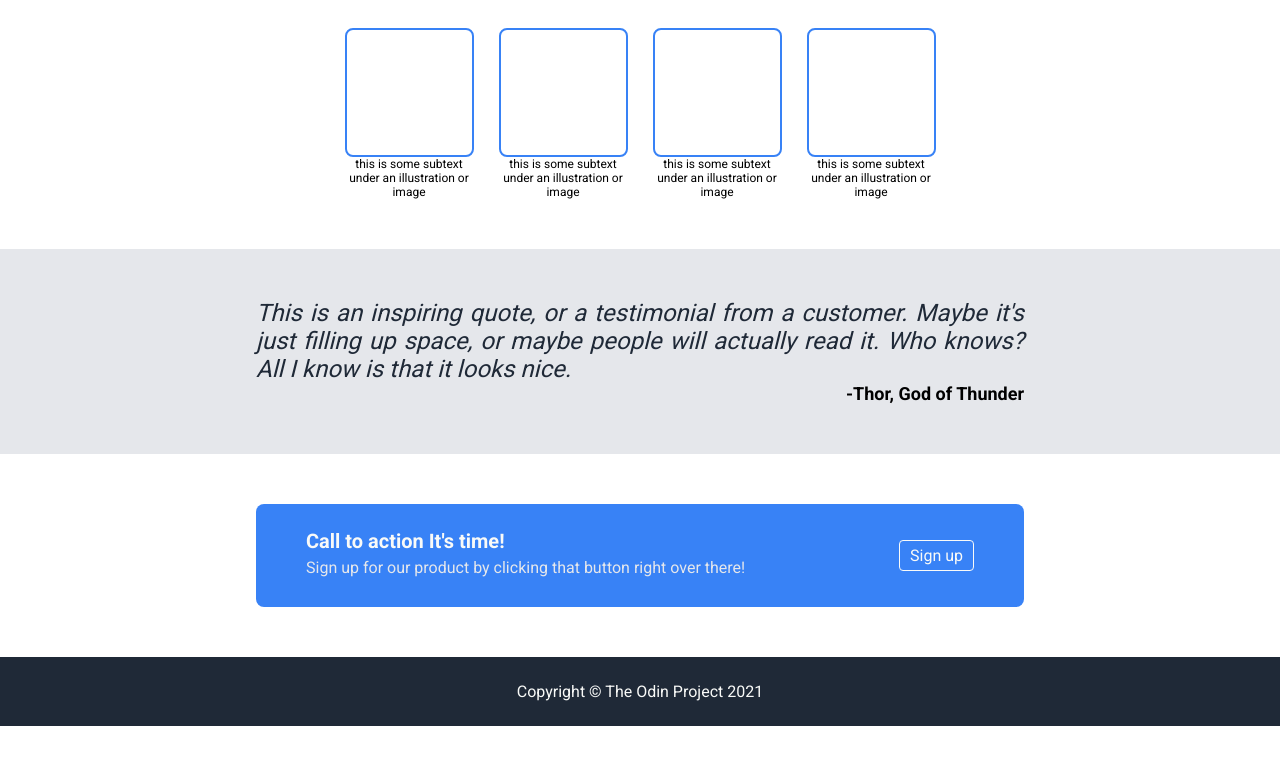
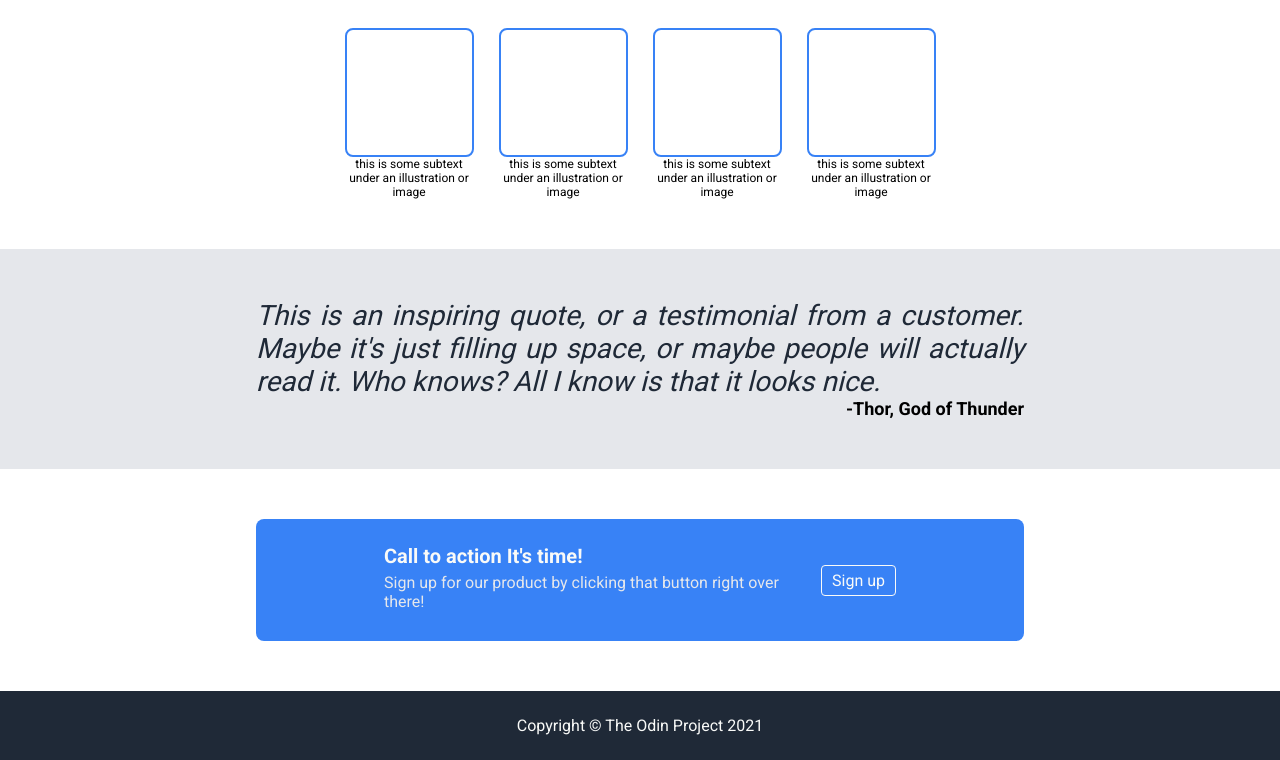
Before and after one commit to agungrbudiman/odin-landing-page, a plain HTML site: page index.html in a window 1280 px wide. Shown: the part 462-1222 px from the top of the page. Before the commit the page ends 1188 px from the top, so only its background shows below. Drawn offline with Linux system fonts and the light colour scheme.

Commit message:
fix banner padding and change quote text font size

```diff
--- a/style.css
+++ b/style.css
@@ -130,7 +130,7 @@ body {
 }
 
 .quote .text {
-    font-size: 24px;
+    font-size: 28px;
     font-style: italic;
     font-weight: 300;
     color: #1F2937;
@@ -145,7 +145,7 @@ body {
 
 .banner {
     background-color: #3882F6;
-    padding: 25px 50px;
+    padding: 25px 10vw;
     display: flex;
     justify-content: space-between;
     border-radius: 8px;
```
